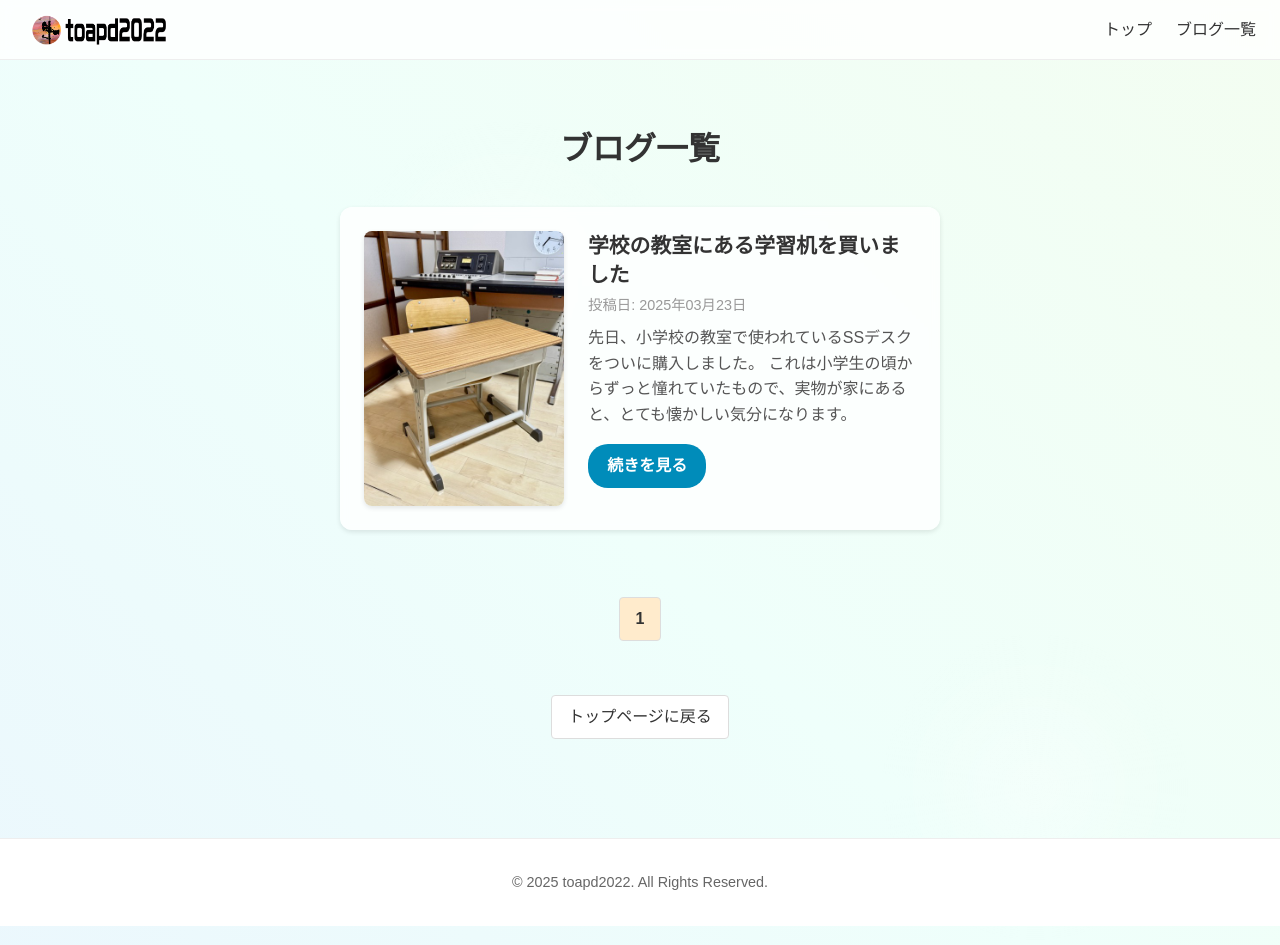
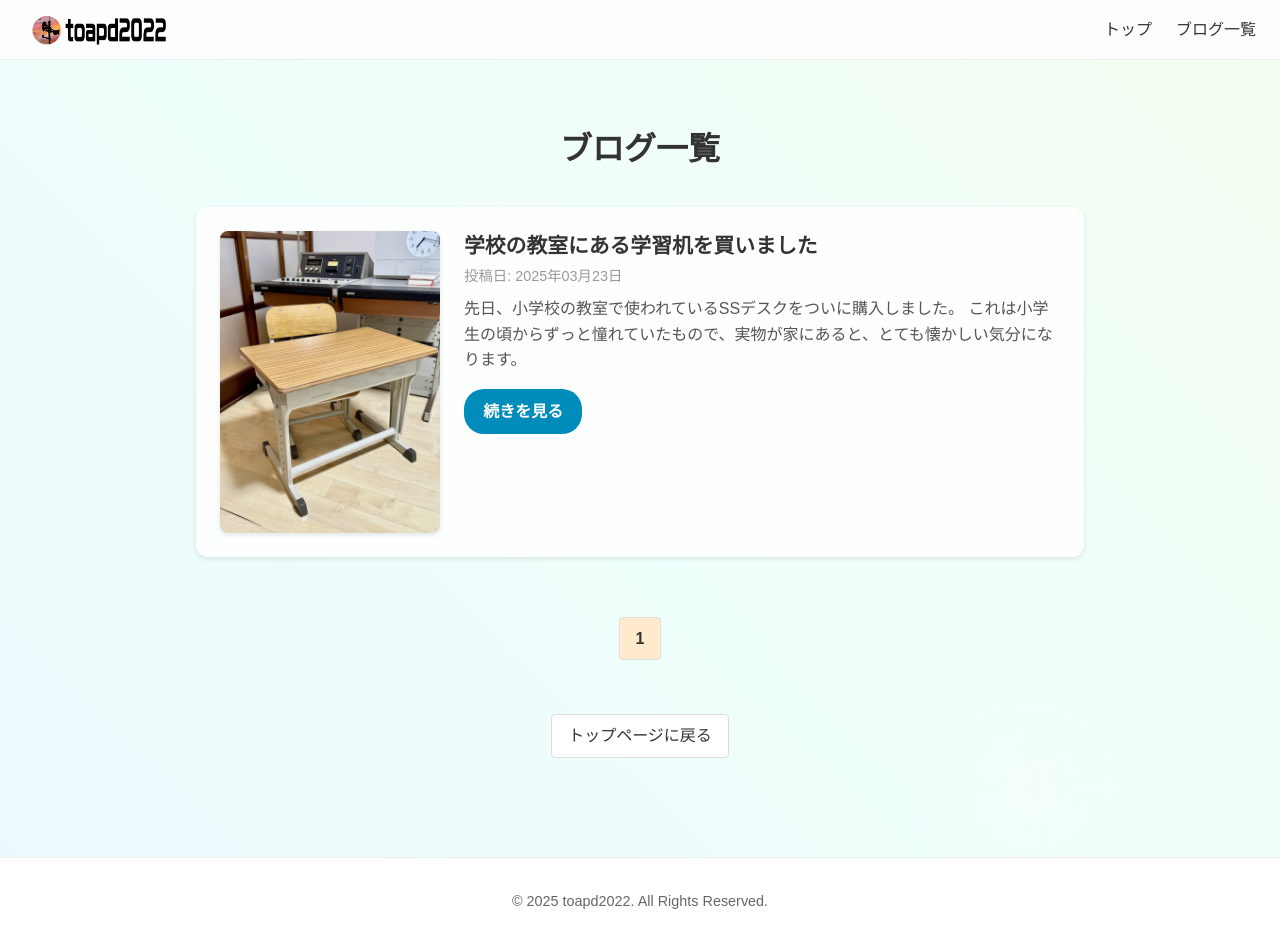
Before and after one commit to toapd2022/toapd2022, a Jekyll site: the page built from blog.html, in a window 1280 px wide and 945 px high. Built offline with Jekyll 4.4.1, drawn with Linux system fonts in a browser that asks for light colours.

Commit message:
Add files via upload

```diff
--- a/blog.html
+++ b/blog.html
@@ -46,7 +46,8 @@ permalink: /blog.html
     body::after {
       content: "";
       position: fixed;
-      width: 300px; height: 300px;
+      width: 300px;
+      height: 300px;
       border-radius: 50%;
       z-index: -1;
       opacity: 0.3;
@@ -133,9 +134,12 @@ permalink: /blog.html
         position: absolute; top: 60px; right: 20px;
         background: rgba(255,255,255,0.95);
         backdrop-filter: blur(6px);
-        border-radius: 6px; border: 1px solid #eee;
-        padding: 1rem; display: none;
-        flex-direction: column; gap: 1rem;
+        border-radius: 6px;
+        border: 1px solid #eee;
+        padding: 1rem;
+        display: none;
+        flex-direction: column;
+        gap: 1rem;
       }
       nav ul { flex-direction: column; gap: 1rem; }
     }
@@ -171,54 +175,49 @@ permalink: /blog.html
       border-radius: 12px;
       box-shadow: 0 2px 5px rgba(0,0,0,0.1);
       transition: transform 0.3s ease, box-shadow 0.3s ease;
-
-      /* スマホで縦並び */
       display: flex;
       flex-direction: column;
       align-items: flex-start;
-
-      width: 100%;
-      max-width: 600px;
-      margin: 0 auto;
-      margin-bottom: 2rem;
+      /* max-width: 600px;  ← 削除 */
+      /* margin: 0 auto;    ← 削除 */
+      margin-bottom: 2rem; /* スマホでは記事ごとの下部余白 */
     }
     .blog-item:hover {
       transform: translateY(-2px);
       box-shadow: 0 4px 10px rgba(0,0,0,0.1);
     }
 
-    /* サムネイル (スマホ時に小さめ) */
+    /* サムネイル: スマホで縦並びのとき、適度に小さくして画面に収める */
     .blog-image img {
       display: block;
-      /* ↓スマホ向け小さめ指定をここに */
-      width: 60%;          /* お好みで 50%, 40% などに変更 */
-      max-width: 100px;    /* 物理的に大きくなりすぎないよう上限を決める */
-      margin: 0 auto 1rem; /* 中央寄せ & 下に余白 */
+      width: 100%;
+      max-width: 150px;   /* これ以上大きくならないように制限 */
+      margin: 0 auto 1rem;
       border-radius: 8px;
       box-shadow: 0 2px 5px rgba(0,0,0,0.1);
       object-fit: cover;
     }
 
-    /* PC用 横並びへ切り替え */
+    /* PC用(横幅900px～): 横並びに切り替え */
     @media (min-width: 900px) {
       .blog-item {
-        flex-direction: row;       /* 横並び */
-        align-items: flex-start;   /* 上寄せ */
+        flex-direction: row;
+        align-items: flex-start;
+        margin-bottom: 1.5rem; /* PCでは少し余白を小さく */
       }
       .blog-image img {
-        width: 200px;             /* 横並び時の固定幅 */
-        max-width: none;          /* PC時はあまり制限しない */
+        width: 220px;      /* PC時の横幅 */
+        max-width: none;   /* PC時は上限を外す */
         margin-right: 1.5rem;
         margin-bottom: 0;
       }
     }
 
     .blog-content {
-      flex: 1; /* 横並び時、残りスペースを使う */
+      flex: 1;
       display: flex;
       flex-direction: column;
     }
-
     .blog-title {
       font-size: 1.3rem;
       margin-bottom: 0.3rem;
```
Also changed, not shown: other parts of blog.html (+2 -1 lines).
